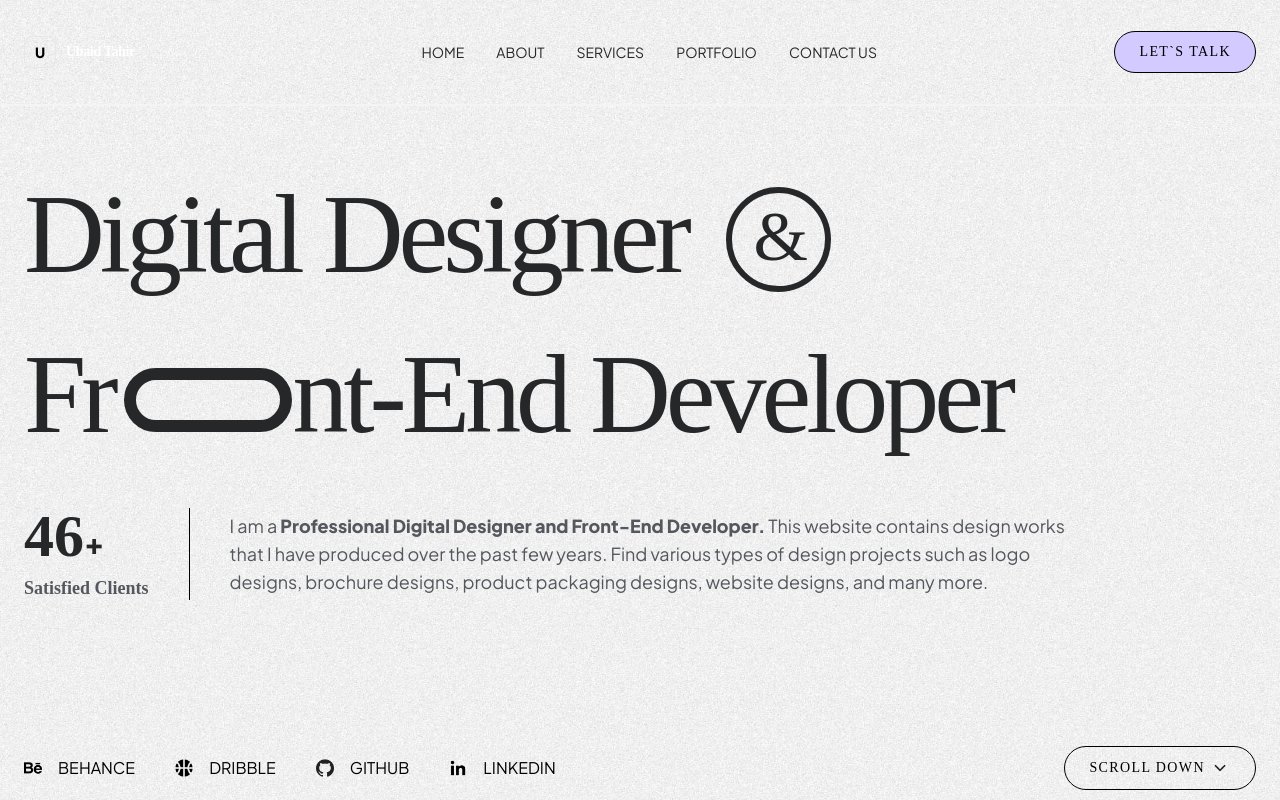
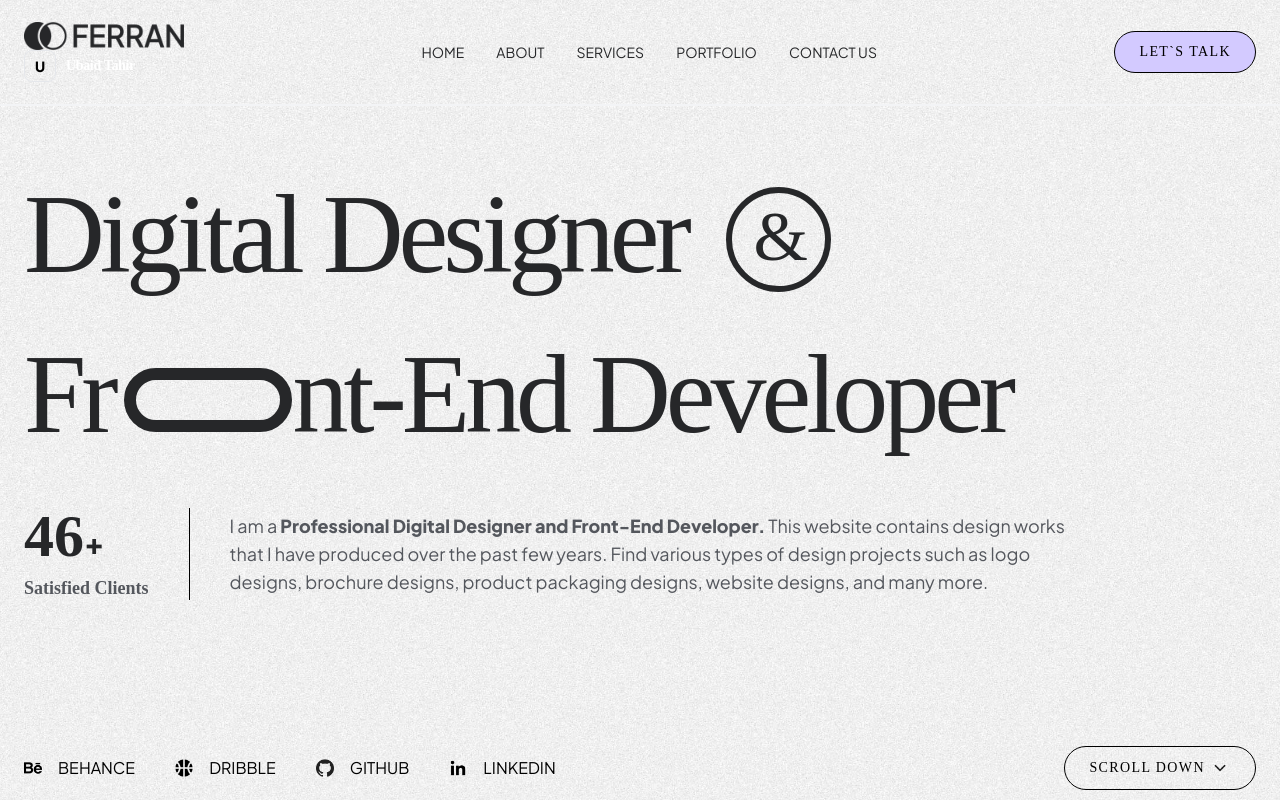
Before and after one commit to ubaidoso/Porofolio, a Next.js app: page / in a window 1280 px wide. Shown: the top 800 px of the page. Built offline with nearby package versions, Linux system fonts and the light colour scheme; a web font is replaced by a local one.

Commit message:
img logo

```diff
--- a/src/components/Header.jsx
+++ b/src/components/Header.jsx
@@ -50,7 +50,7 @@ const Header = () => {
         <div className="container px-4">
             <div className="flex justify-between gap-4 items-center">
                 <div className="w-40">
-                    {/* <Image src='/logo.png' alt='logo.png' width={160} height={27} /> */}
+                    <Image src='/logo.png' alt='logo.png' width={160} height={27} />
                     <a class="flex items-center gap-2.5 group" href="/" data-discover="true"><span class="grid size-8 shrink-0 place-items-center rounded-lg border border-accent/40 bg-accent/15 font-display text-sm font-bold text-accent transition-transform duration-300 group-hover:scale-105 group-hover:bg-accent group-hover:text-white">U</span><span class="font-display text-sm font-semibold tracking-tight text-white group-hover:text-accent transition-colors duration-200">Ubaid Tahir</span></a>
                 </div>
                 <div className={`cst_menu lg:relative fixed top-0 right-0 lg:bg-transparent lg:w-auto lg:h-auto bg-lightblack w-72 h-screen z-10 p-6 ${menuToggle ? 'slide-in' : 'slide-out'}`}>
```
